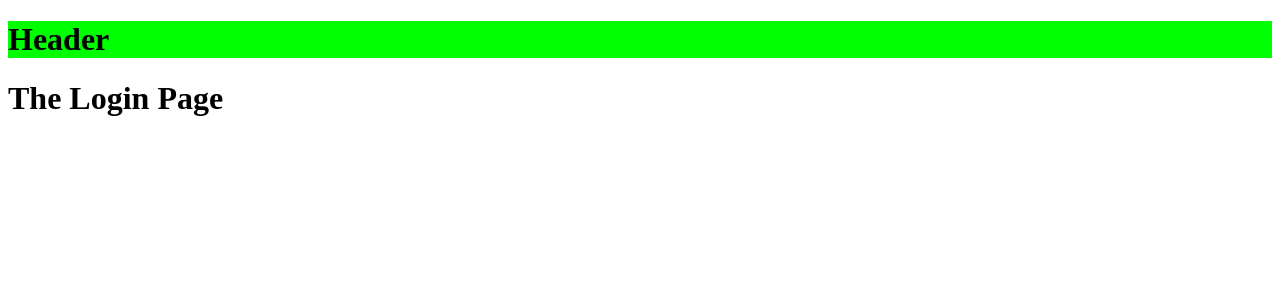
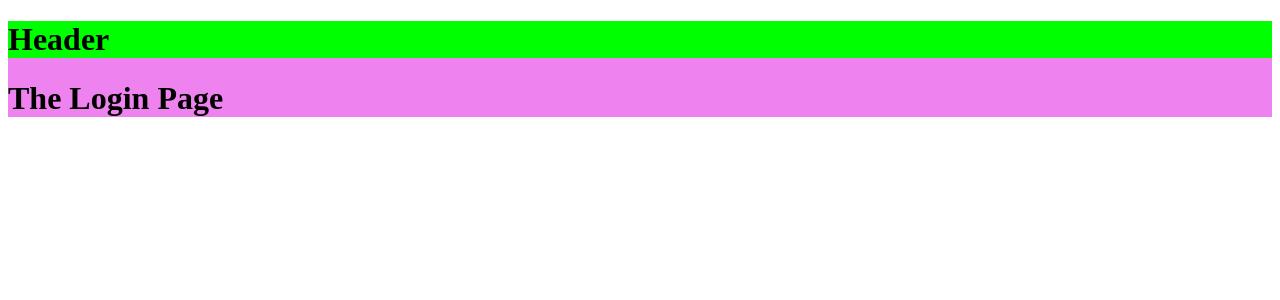
Before and after one commit to andrew-oyanguren/expert-react, a React (Create React App) app: page /login in a window 1280 px wide. Shown: the top 300 px of the page. Built offline with nearby package versions, Linux system fonts and the light colour scheme.

Commit message:
added styles to Layout component

```diff
--- a/src/components/Layout/Layout.js
+++ b/src/components/Layout/Layout.js
@@ -1,10 +1,11 @@
+import { StyledLayout } from "./Layout.styles";
 import Header from "../Header/Header";
 
 export default function Layout({ children }) {
   return (
-    <>
+    <StyledLayout>
       <Header />
       {children}
-    </>
+    </StyledLayout>
   );
 }
--- /dev/null
+++ b/src/components/Layout/Layout.styles.js
@@ -0,0 +1,7 @@
+import styled from "styled-components";
+
+const StyledLayout = styled.div`
+  background-color: violet;
+`;
+
+export { StyledLayout };
```
